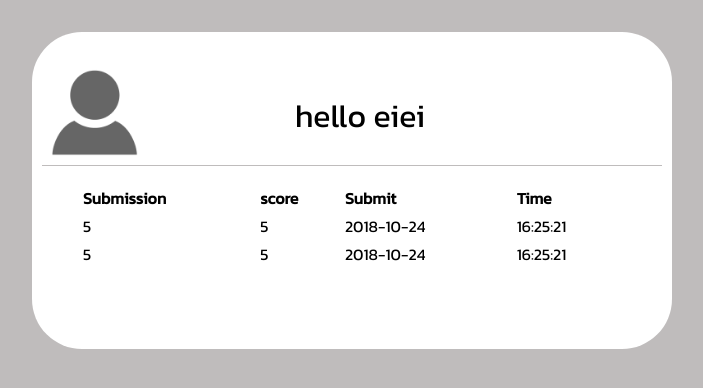
After one commit to jusmistic/WebTech, a PHP site: page /profile.html in a window 1280 px wide. The commit adds this page. Shown: the top 388 px of the page, without its empty margins (288-991 px from the left). Run offline with PHP 8.4, Linux system fonts and the light colour scheme.

Commit message:
Add files via upload

```diff
--- a/article/article.php
+++ b/article/article.php
@@ -32,9 +32,6 @@ if($_SERVER['REQUEST_METHOD'] == "GET"){
             http_response_code(404);
 
         }
-    } else {
-        include('page1.html');
-
     }
 
 
--- a/article/backend/logout.php
+++ b/article/backend/logout.php
@@ -3,5 +3,5 @@
     session_start();
     $user = new User();
     $user->logout();
-    header('Location: /article.php');
+    header('Location: /');
 ?>
--- a/article/backend/profile.php
+++ b/article/backend/profile.php
@@ -8,7 +8,6 @@
     <title>Document</title>
 </head>
 <body>
-<div class="containerpro">
 <?php
     session_start();
     include("user.php");
@@ -43,6 +42,5 @@
     }
 
 ?>
-</div>
 </body>
 </html>
--- a/article/backend/user.php
+++ b/article/backend/user.php
@@ -4,7 +4,7 @@
 
         public function __construct()
         {
-            include('conn.php');
+            include_once('conn.php');
             $dbc = new mysqli($db_host,$db_user,$db_pass,$db_name);
             if($dbc->connect_errno){
                 echo "Could not connect to database";
--- a/article/login.php
+++ b/article/login.php
@@ -32,7 +32,7 @@
                         $login = $user->check_login($username, $password);
                         if ($login) {
                             echo "logged in <br>";
-                            header('Location: /article.php');
+                            header('Location: /');
                         } else {
                             echo "Login failed!<br>";
                         }
--- a/article/navbar.php
+++ b/article/navbar.php
@@ -25,7 +25,7 @@ if (session_status() == PHP_SESSION_NONE) {
                 else if($_SESSION['login']){
                     $username = $_SESSION['username'];
                     echo '
-                    <a href="profile.php?username='.$username.'">
+                    <a href="backend/profile.php?username='.$username.'">
                         <li>'.$username.'</li>
                     </a>
                     <a href="backend/logout.php">
@@ -37,5 +37,5 @@ if (session_status() == PHP_SESSION_NONE) {
 
         </ul>
     </div>
-    <div class="head"><a class="logo" href="/">SS</a></div>
+    <p class="head"><a href="/article">SS</a></p>
 </div>
--- /dev/null
+++ b/article/profile.html
@@ -0,0 +1,49 @@
+<!DOCTYPE html>
+<html>
+<head>
+    <link href="https://fonts.googleapis.com/css?family=Kanit" rel="stylesheet">
+    <link rel="stylesheet" type="text/css" href="stylesheet.css">
+    <meta charset="utf-8">
+    <title></title>
+</head>
+    <body style="background-color: #BFBCBC">
+        <?php
+        include('navbar.php');
+        ?>
+        <div>
+
+        </div>
+        <div class="pro">
+                <div class="profile" >
+                    <img src="pic web/login.png" alt="Avatar" class="img1">
+                    <!-- <div class="prodiv"> -->
+                    <p class="protext">hello eiei</p>
+                    <!-- </div> -->
+                </div>
+                <div class="containerpro">
+                    <table>
+                        <tr>
+                        <th>Submission</th>
+                        <th>score</th>
+                        <th>Submit</th>
+                        <th>Time</th>
+                        </tr>
+                        <tr>
+                            <td>5</td>
+                            <td>5</td>
+                            <td>2018-10-24</td>
+                            <td>16:25:21</td>
+                        </tr>
+                        <tr>
+                            <td>5</td>
+                            <td>5</td>
+                            <td>2018-10-24</td>
+                            <td>16:25:21</td>
+                        </tr>
+                    </table>
+
+                </div>
+            </form>
+        </div>
+    </body>
+</html>
--- a/article/stylesheet.css
+++ b/article/stylesheet.css
@@ -44,7 +44,7 @@
 	font-size: 15px;
 	margin: 0;
 	padding: 0;
-	/*font-weight: 2px;*/
+	font-weight: 2px;
 	color: rgba(0,0,0,0.5);
 }
 .text{
@@ -67,9 +67,7 @@
 	text-align: center;
 	font-size: 66px;
 	margin-top: -25px;
-
 }
-
 .divh{
 	background-color: white;
 	margin-top: 0;
@@ -270,7 +268,7 @@ button {
     margin-top: 2em;
     padding-bottom:5em;
     padding-top:1em;
-    border-radius:10%;
+    border-radius:50px;
 }
 .profile{
     margin: 12px 10px 17px 10px;
@@ -321,7 +319,7 @@ table{
     margin-top: 2em;
     padding-bottom:5em;
     padding-top:1em;
-    border-radius:10%;
+    border-radius:50px;
 }
 .quiz{
   background-color: white;
@@ -331,13 +329,13 @@ table{
     margin-bottom: 2em;
     padding-bottom:1em;
     padding-top:1em;
-    border-radius:10%;
+    border-radius:50px;
     border-bottom-right-radius: 0;
     border-bottom-left-radius: 0;
 }
 .quizhead{
   text-align: center;
-  /*font-weight: 5px;*/
+  font-weight: 5px;
   font-size: 40px;
   margin-top: 7px;
   margin-bottom: 7px
@@ -372,4 +370,4 @@ table{
     border: none;
     /*cursor: pointer;*/
     width: 50%;
-    border-radius:10%;}
+}
```
Also changed, not shown: article/register.php (+7 -21 lines), article/pic web/28.jpg, article/pic web/31.jpg, article/pic web/32.jpg, article/pic web/34.jpg, article/pic web/40.jpg, article/pic web/man.jpg (added), article/pic web/sex.jpg (added), article/pic web/teach.jpg (added), article/pic web/tenn.jpg (added), article/pic web/woman.jpg (added). Lines whose indentation alone changed are shown as unchanged.
